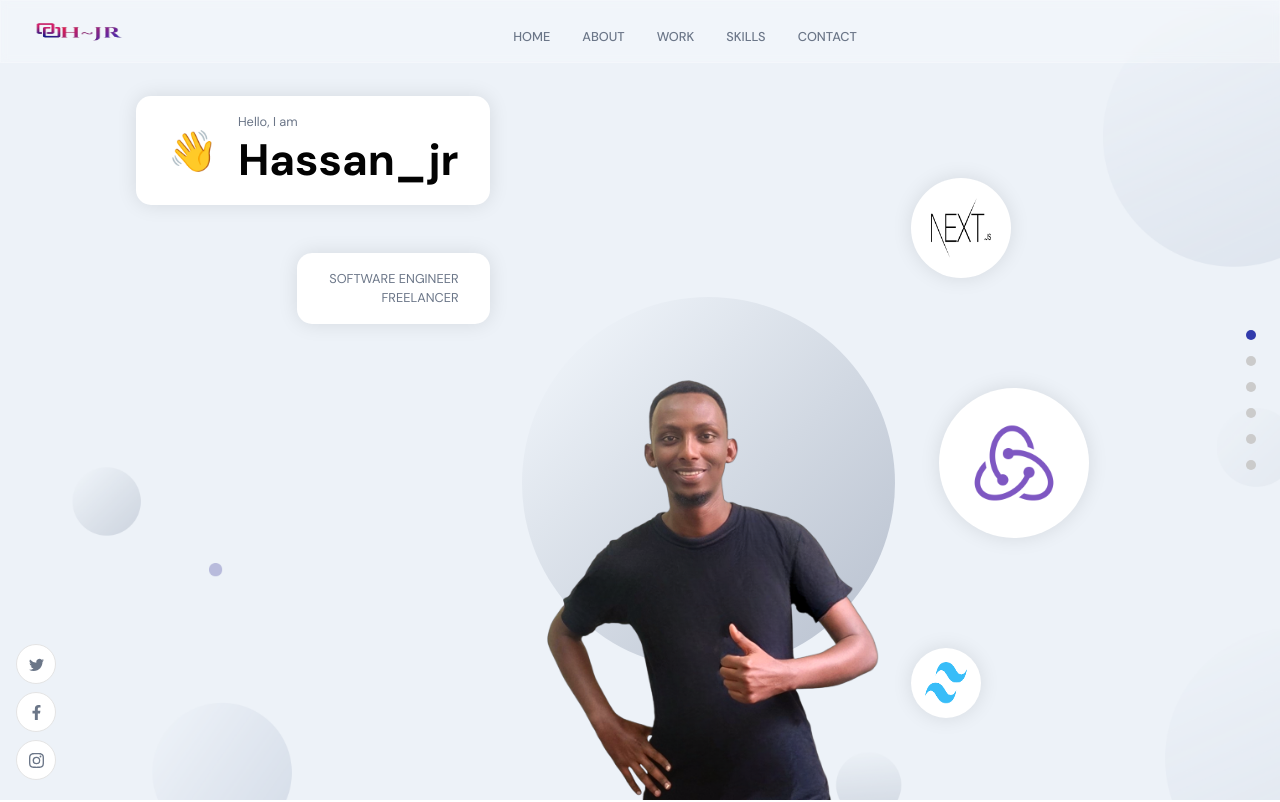
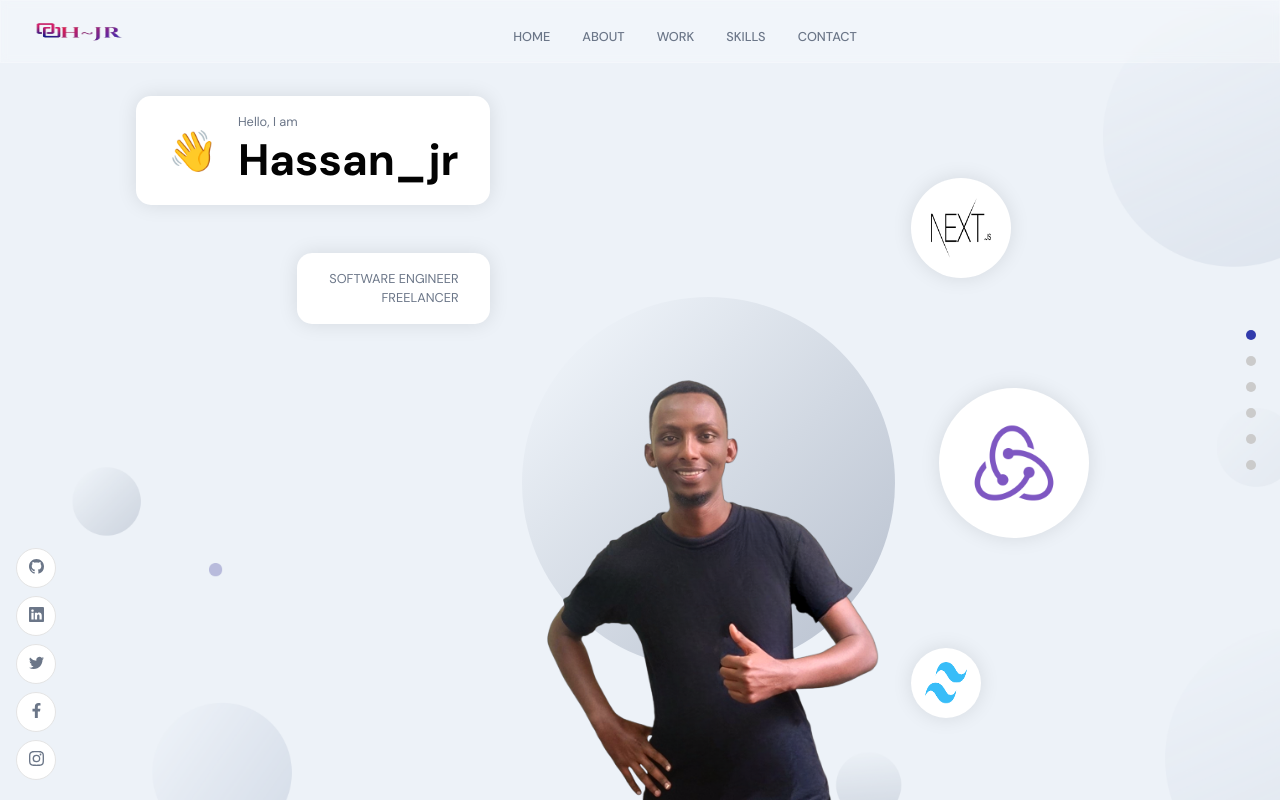
Before and after one commit to Hassan-jr/Portfolio-2, a React (Create React App) app: page / in a window 1280 px wide. Shown: the top 802 px of the page. Built offline with nearby package versions, Linux system fonts and the light colour scheme.

Commit message:
links updated

```diff
--- a/src/components/SocialMedia.jsx
+++ b/src/components/SocialMedia.jsx
@@ -1,17 +1,34 @@
 import React from 'react';
-import { BsTwitter, BsInstagram } from 'react-icons/bs';
+import { BsTwitter, BsInstagram,BsGithub,BsLinkedin } from 'react-icons/bs';
 import { FaFacebookF } from 'react-icons/fa';
 
 const SocialMedia = () => (
   <div className="app__social">
-    <div>
-      <BsTwitter />
+     <div>
+      <a href='https://github.com/Hassan-jr?tab=repositories'>
+      <BsGithub />
+      </a>
     </div>
     <div>
-      <FaFacebookF />
+      <a href='https://www.linkedin.com/in/abdiladif-hassan-524168213'>
+      <BsLinkedin />
+      </a>
     </div>
     <div>
+      <a href='https://twitter.com/Hassan_jr_1?t=1Smv-fiNx7iVvsFEoyXvPg&s=09'>
+      <BsTwitter />
+      </a>
+    </div>
+    <div>
+      <a href='https://www.facebook.com/updiladiph.hersonadan'>
+      <FaFacebookF />
+      </a>
+    </div>
+    <div>
+      <a href='http://instagram.com/hassan_jr_1?utm_source=qr'>
       <BsInstagram />
+      </a>
+
     </div>
   </div>
 );
--- a/src/container/Data.js
+++ b/src/container/Data.js
@@ -166,8 +166,8 @@ const works = [
   {
     imgUrl: images.caske3,
     name: 'Real Estate Project',
-    projectLink: 'https://blog.hassanjr.com/',
-    codeLink: 'https://github.com/Hassan-jr/Blog',
+    projectLink: 'https://github.com/Hassan-jr/Caske',
+    codeLink: 'https://github.com/Hassan-jr/Caske',
     title: 'Real Estate Project',
     description: '',
     tags: ['Frontend'],
@@ -184,8 +184,8 @@ const works = [
   {
     imgUrl: images.noma,
     name: 'Document Manager App',
-    projectLink: 'http://amazonbyhassan.herokuapp.com/',
-    codeLink: 'https://github.com/Hassan-jr/amazon-clone-website',
+    projectLink: 'https://play.google.com/store/apps/details?id=com.noma',
+    codeLink: 'https://github.com/Hassan-jr/Noma',
     title: 'Document Manager App',
     description: '',
     tags: ['Mobile App'],
```
Also changed, not shown: 38 other files (tests, documents, lock files or other folders).
